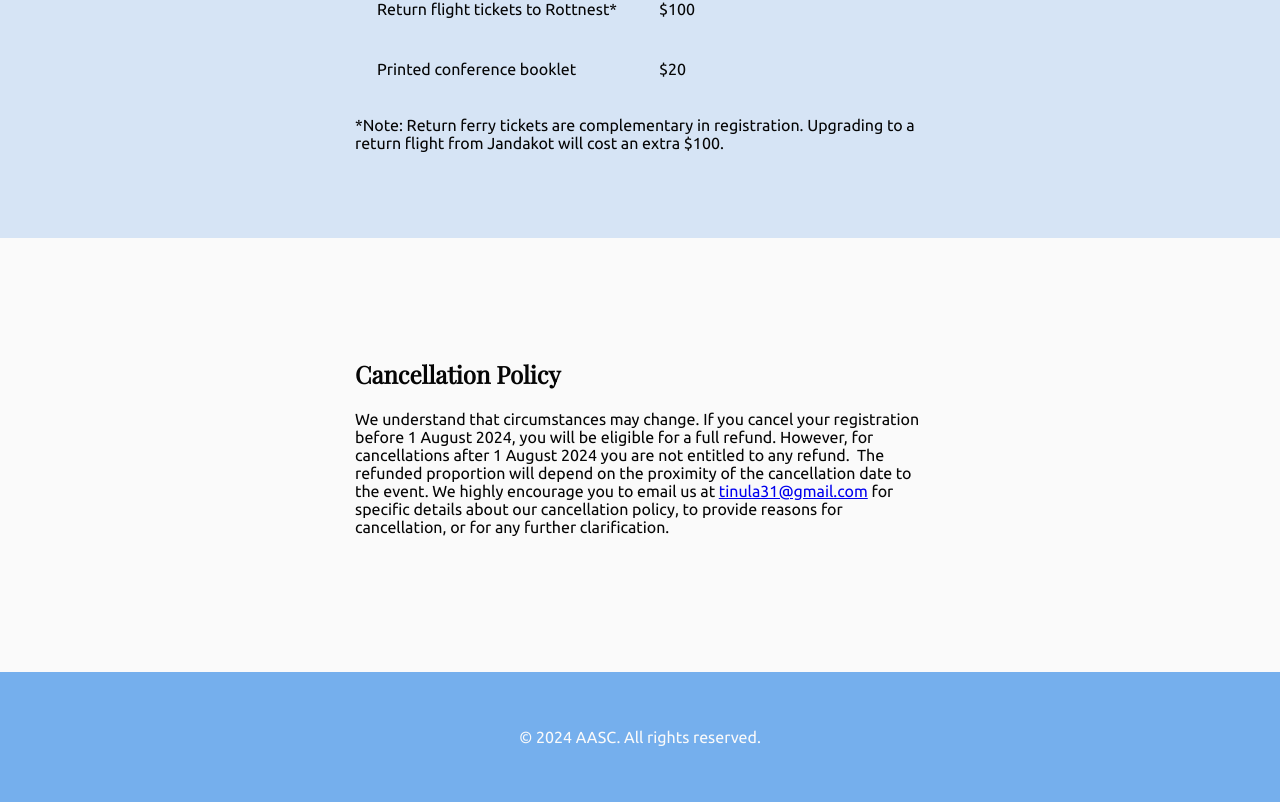
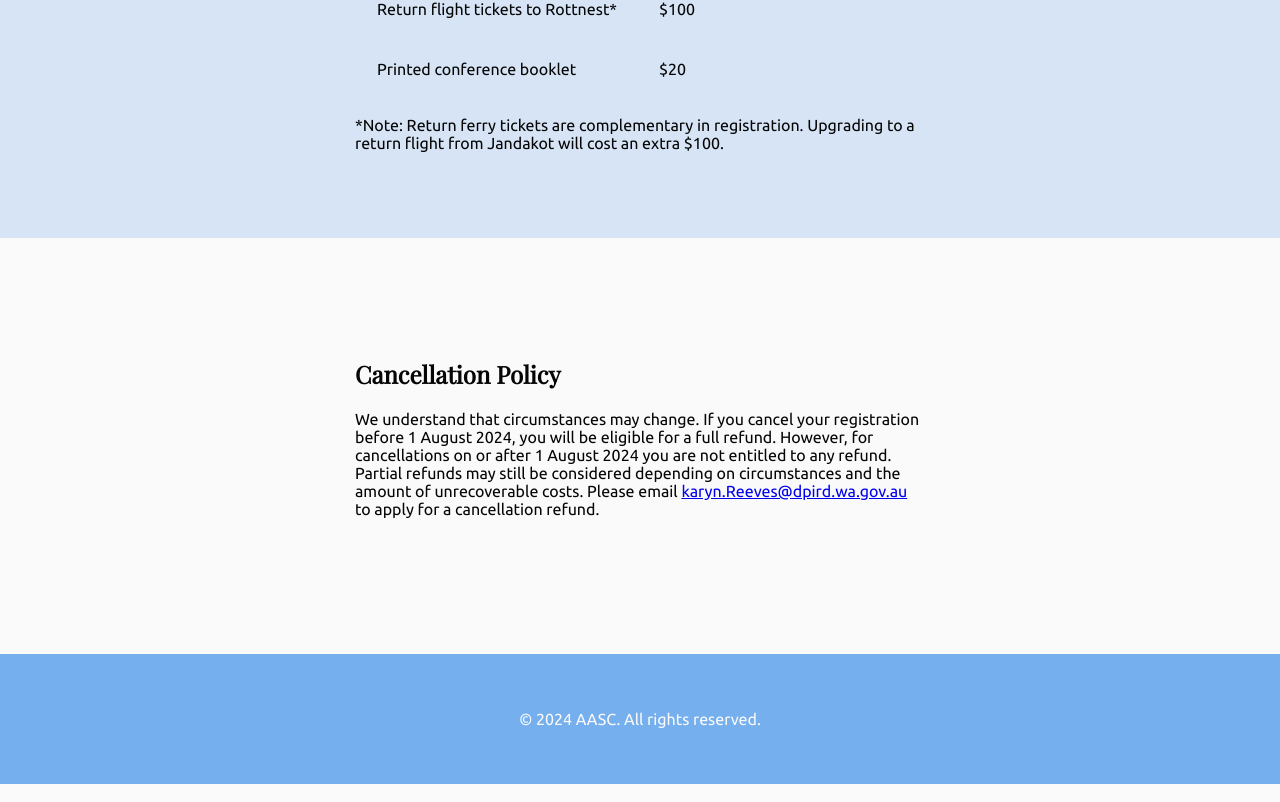
Before and after one commit to Tinula-kariyawasam/aasc2024WebsitE, a website: page web2/public/conference.html in a window 1280 px wide. Shown: the part 1787-2589 px from the top of the page. Drawn offline with nearby package versions, Linux system fonts and the light colour scheme.

Commit message:
new cancellation policy

```diff
--- a/web2/public/conference.html
+++ b/web2/public/conference.html
@@ -162,13 +162,11 @@
     <section class="section section-bg-primary">
         <div class="section-conference">
             <h2 class="left">Cancellation Policy</h2>
-            <p>We understand that circumstances may change. If you cancel your registration before 1 August 2024, you
-                will be eligible for a full refund. However, for cancellations after 1 August 2024 you are not entitled
-                to any refund.  The refunded proportion
-                will depend on the proximity of the cancellation date to the event. We highly encourage you to email us
-                at
-                <a href="mailto:tinula31@gmail.com">tinula31@gmail.com</a> for specific details about our cancellation
-                policy, to provide reasons for cancellation, or for any further clarification.
+            <p>
+                We understand that circumstances may change. If you cancel your registration before 1 August 2024,
+                you will be eligible for a full refund. However, for cancellations on or after 1 August 2024 you are
+                not entitled to any refund.  Partial refunds may still be considered depending on circumstances and
+                the amount of unrecoverable costs.  Please email <a href="mailto:karyn.Reeves@dpird.wa.gov.au ">karyn.Reeves@dpird.wa.gov.au </a> to apply for a cancellation refund.
             </p>
         </div>
     </section>
```
